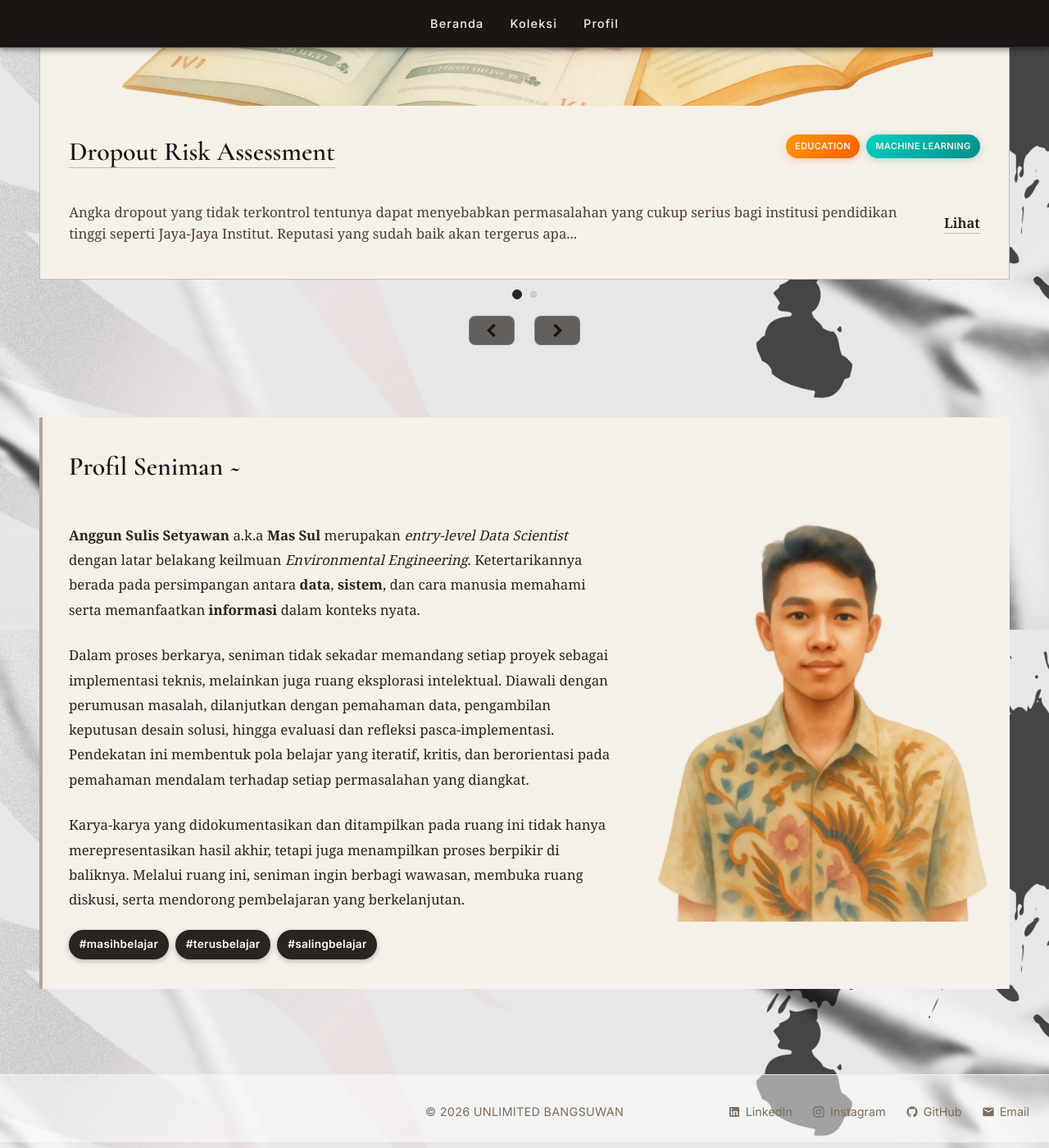
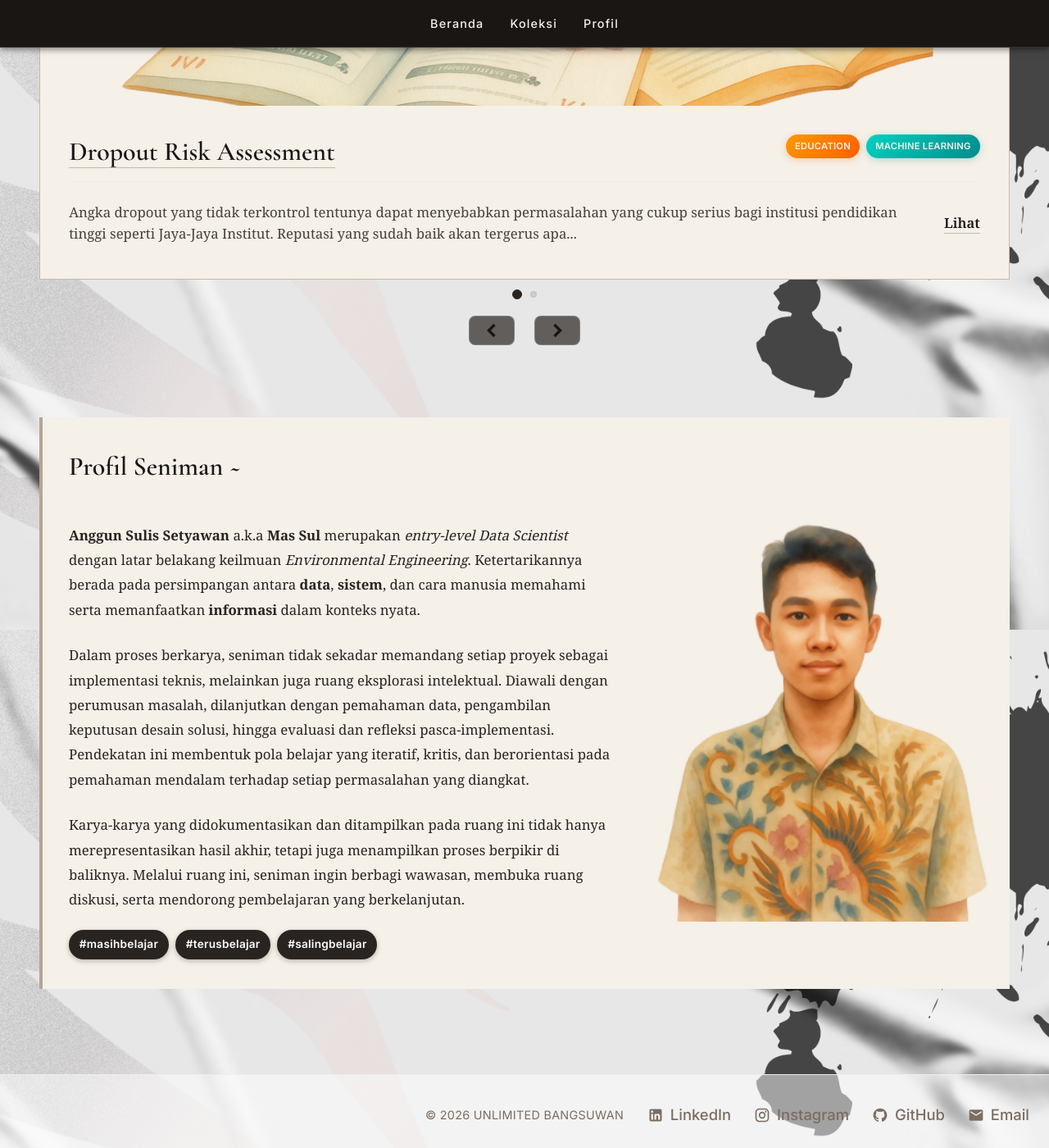
Before and after one commit to Sulbae/Sulbae.github.io, a Jekyll site: the page built from index.md, in a window 1280 px wide and 1400 px high, scrolled down 1032 px. Shown: the whole window at 82% size. Built offline with Jekyll 4.4.1, drawn with Linux system fonts in a browser that asks for light colours.

Commit message:
Enhance footer styles and link hover effects
Added !important to various CSS properties for footer styles to ensure they take precedence. Enhanced hover effects for footer links with animations and improved text-shadow.

```diff
--- a/assets/css/home.css
+++ b/assets/css/home.css
@@ -321,47 +321,92 @@ section.profile .hashtags code:hover {
   margin-top: 4rem;
   padding: 2rem 0 1.5rem;
   background: rgba(255, 255, 255, 0.5);
-  width: 100%;
+  width: 100% !important;
+  max-width: 100% !important;
 }
 
 .footer-content {
-  display: grid;
-  grid-template-columns: 1fr auto 1fr;
-  align-items: center;
-  width: 100%;
-  max-width: 100%;
-  margin: 0 auto;
-  padding: 0 24px;
-  box-sizing: border-box;
+  display: grid !important;
+  grid-template-columns: 1fr auto 1fr !important;
+  align-items: center !important;
+  width: 100% !important;
+  max-width: 100% !important;
+  margin: 0 !important;
+  padding: 0 24px !important;
+  box-sizing: border-box !important;
   font-family: var(--font-ui);
   font-size: 0.9rem;
   color: var(--color-text-muted);
 }
 
 .footer-nav {
-  display: flex;
-  justify-self: end;
-  align-items: center;
+  display: flex !important;
+  justify-self: end !important;
+  align-items: center !important;
   flex-wrap: wrap;
-  gap: 1.5rem;
-  margin: 0;
+  gap: 1.75rem;
+  margin: 0 !important;
 }
 
 .footer-link {
   display: inline-flex;
   align-items: center;
-  gap: 6px;
+  gap: 8px;
   font-family: inherit;
-  font-size: inherit;
-  font-weight: 400;
+  font-size: 1.15rem !important;
+  font-weight: 500;
   color: inherit;
   text-decoration: none;
   border-bottom: none;
-  transition: color 0.2s;
+  transition: color 0.25s ease, text-shadow 0.25s ease, filter 0.25s ease, transform 0.25s ease;
+}
+
+.footer-link svg {
+  width: 20px !important;
+  height: 20px !important;
+  transition: filter 0.25s ease;
 }
 
 .footer-link:hover {
-  color: var(--color-black);
+  color: #ffb700 !important;
+  transform: translateY(-1px);
+  text-shadow:
+    0 0 4px #fff3b0,
+    0 0 10px #ffd700,
+    0 0 18px #ff8c00,
+    0 0 28px #ff4500;
+  animation: emberFlicker 1.2s infinite alternate ease-in-out;
+}
+
+.footer-link:hover svg {
+  filter: drop-shadow(0 0 4px #ffd700) drop-shadow(0 0 10px #ff5500);
+}
+
+@keyframes emberFlicker {
+  0% {
+    color: #ffb700;
+    text-shadow:
+      0 0 4px #fff3b0,
+      0 0 10px #ffd700,
+      0 0 18px #ff8c00,
+      0 0 26px #ff4500;
+  }
+  50% {
+    color: #ffd700;
+    text-shadow:
+      0 0 6px #ffffff,
+      0 0 14px #ffae00,
+      0 0 24px #ff6a00,
+      0 0 34px #e62e00;
+  }
+  100% {
+    color: #ffa500;
+    text-shadow:
+      0 0 4px #ffe680,
+      0 0 12px #ffc400,
+      0 0 20px #ff7700,
+      0 0 30px #d93800;
+  }
 }
 
 .footer-copyright {
@@ -369,7 +414,7 @@ section.profile .hashtags code:hover {
   font-size: inherit;
   color: inherit;
   text-align: center;
-  margin: 0;
+  margin: 0 !important;
   letter-spacing: 0.02em;
 }
 
```
